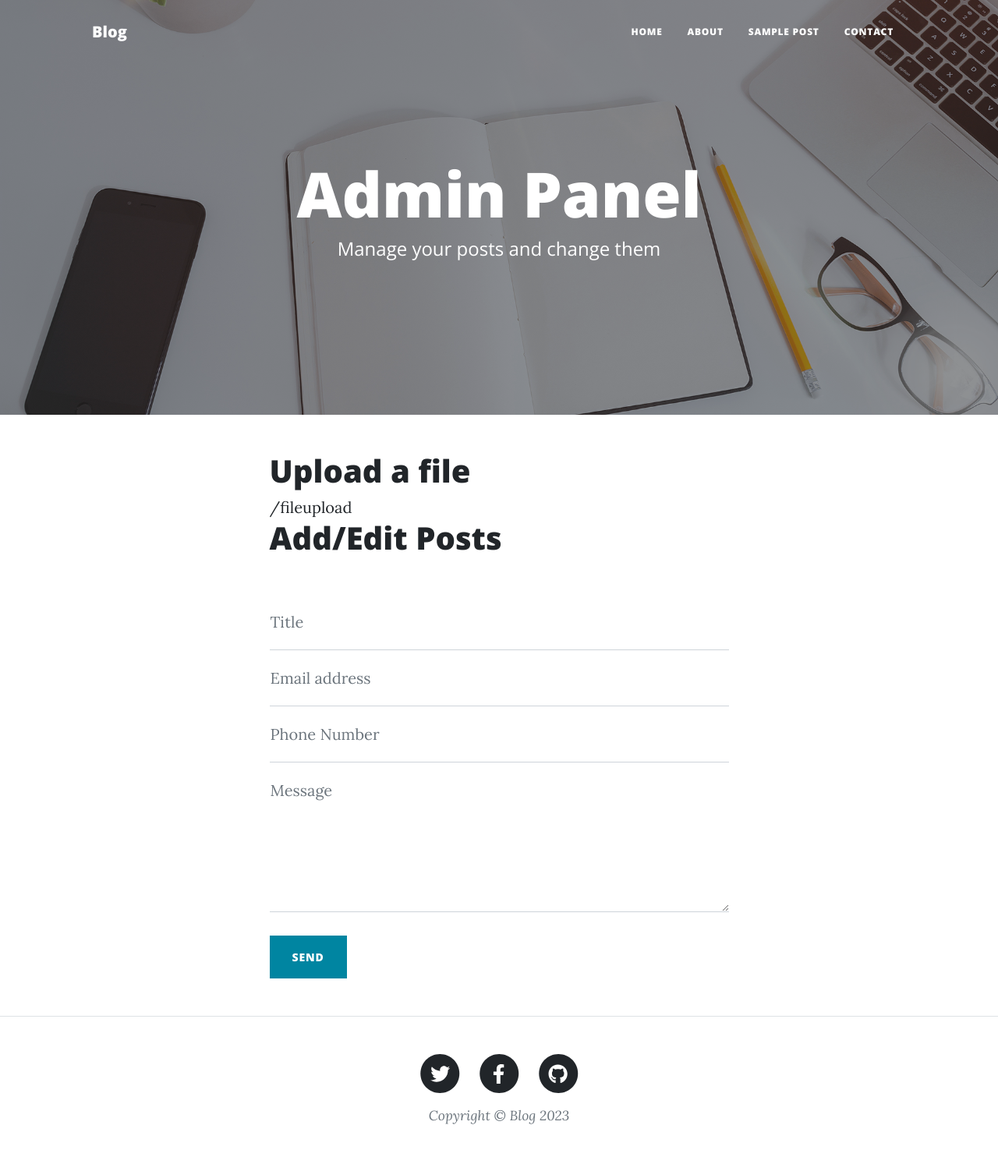
After one commit to natharyan/Blog-Flask, a Flask app: template templates/edit.html in a window 1280 px wide. The commit adds this page. Shown: the whole page at 78% size. Run offline with Flask 2, Linux system fonts and the light colour scheme; the template is opened without the code that fills it, so the values that code supplies are empty; some libraries are stand-ins or nearby versions.

Commit message:
📑 added requirements.txt

```diff
--- a/main.py
+++ b/main.py
@@ -70,6 +70,12 @@ def dashboard():
 
     return render_template('login.html', params = params)
 
+@app.route("/edit/<string:sno>", methods = ['GET','POST'])
+def edit(sno):
+    if 'user' in session and session['user'] == params['admin_user']:
+        if request.method == 'POST':
+            box_title = request.form.get('title')
+
 @app.route("/contact", methods = ['GET','POST'])
 def contact():
     if request.method=='POST':
--- /dev/null
+++ b/requirements.txt
@@ -0,0 +1,4 @@
+Python==3.10.8
+Flask==2.2.2
+Werkzeug==2.2.2
+flask-sqlalchemy==1.4.46
--- a/templates/dashboard.html
+++ b/templates/dashboard.html
@@ -19,7 +19,7 @@
             <div class="row gx-4 gx-lg-5 justify-content-center">
                 <div class="col-md-10 col-lg-8 col-xl-7">
                     <h1>Upload a file</h1>
-                        /fileuploader
+                        /fileupload
                     <h1>Edit Posts</h1>
                     <table class="table table-striped">
                         <thead>
@@ -39,8 +39,8 @@
                                 <td>{{post.title}}</td>
                                 <td>{{post.author}}</td>
                                 <td>{{post.date.strftime("%B")}} {{post.date.strftime("%d")}}, {{post.date.strftime("%Y")}}</td>
-                                <td><button class="btn btn-primary">Edit</button></td>
-                                <td><button class="btn btn-primary">Delete</button></td>
+                                <td><a href="/edit/{{post.sno}}" role="button" class="btn btn-primary">Edit</a></td>
+                                <td><a href="/delete/{{post.sno}}" role="button" class="btn btn-primary">Delete</a></td>
                             </tr>
                           {% endfor %}
                         </tbody>
--- /dev/null
+++ b/templates/edit.html
@@ -0,0 +1,63 @@
+{% extends 'layout.html' %}
+{% block body %}
+
+        <header class="masthead" style="background-image: url('{{url_for('static', filename='assets/img/home-bg.jpg')}}')">
+            <div class="container position-relative px-4 px-lg-5">
+                <div class="row gx-4 gx-lg-5 justify-content-center">
+                    <div class="col-md-10 col-lg-8 col-xl-7">
+                        <div class="site-heading">
+                            <h1>Admin Panel</h1>
+                            <span class="subheading">Manage your posts and change them</span>
+                        </div>
+                    </div>
+                </div>
+            </div>
+        </header>
+
+
+        <div class="container px-4 px-lg-5">
+            <div class="row gx-4 gx-lg-5 justify-content-center">
+                <div class="col-md-10 col-lg-8 col-xl-7">
+                    <h1>Upload a file</h1>
+                        /fileupload
+                    <h1>Add/Edit Posts</h1>
+                    <div class="my-5">
+                        <form id="contactForm" action="/contact" method="post" data-sb-form-api-token="API_TOKEN">
+                            <div class="form-floating">
+                                <input class="form-control" id="name" name="name" type="text" placeholder="Enter your name..." data-sb-validations="required" />
+                                <label for="name">Title</label>
+                                <div class="invalid-feedback" data-sb-feedback="name:required">A name is required.</div>
+                            </div>
+                            <div class="form-floating">
+                                <input class="form-control" id="email" name="email" type="email" placeholder="Enter your email..." data-sb-validations="required,email" />
+                                <label for="email">Email address</label>
+                                <div class="invalid-feedback" data-sb-feedback="email:required">An email is required.</div>
+                                <div class="invalid-feedback" data-sb-feedback="email:email">Email is not valid.</div>
+                            </div>
+                            <div class="form-floating">
+                                <input class="form-control" id="phone" name="phone" type="tel" placeholder="Enter your phone number..." data-sb-validations="required" />
+                                <label for="phone">Phone Number</label>
+                                <div class="invalid-feedback" data-sb-feedback="phone:required">A phone number is required.</div>
+                            </div>
+                            <div class="form-floating">
+                                <textarea class="form-control" id="message" name="message" placeholder="Enter your message here..." style="height: 12rem" data-sb-validations="required"></textarea>
+                                <label for="message">Message</label>
+                                <div class="invalid-feedback" data-sb-feedback="message:required">A message is required.</div>
+                            </div>
+                            <br>
+                            <div class="d-none" id="submitSuccessMessage">
+                                <div class="text-center mb-3">
+                                    <div class="fw-bolder">Form submission successful!</div>
+                                    To activate this form, sign up at
+                                    <br />
+                                    <a href="https://startbootstrap.com/solution/contact-forms">https://startbootstrap.com/solution/contact-forms</a>
+                                </div>
+                            </div>
+                            <div class="d-none" id="submitErrorMessage"><div class="text-center text-danger mb-3">Error sending message!</div></div>
+                            <button class="btn btn-primary text-uppercase" id="submitButton" type="submit">Send</button>
+                        </form>
+                    </div>
+                </div>
+            </div>
+        </div>
+{% endblock body %}
```
